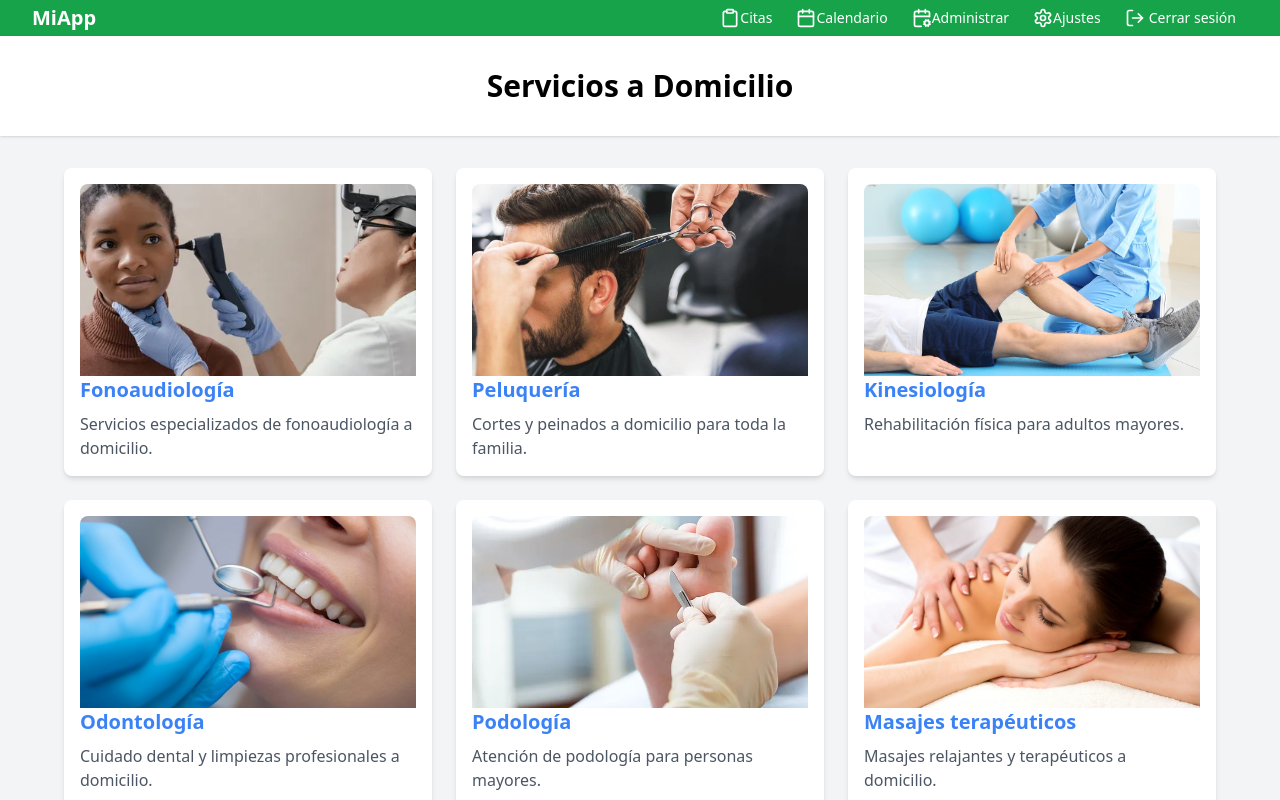
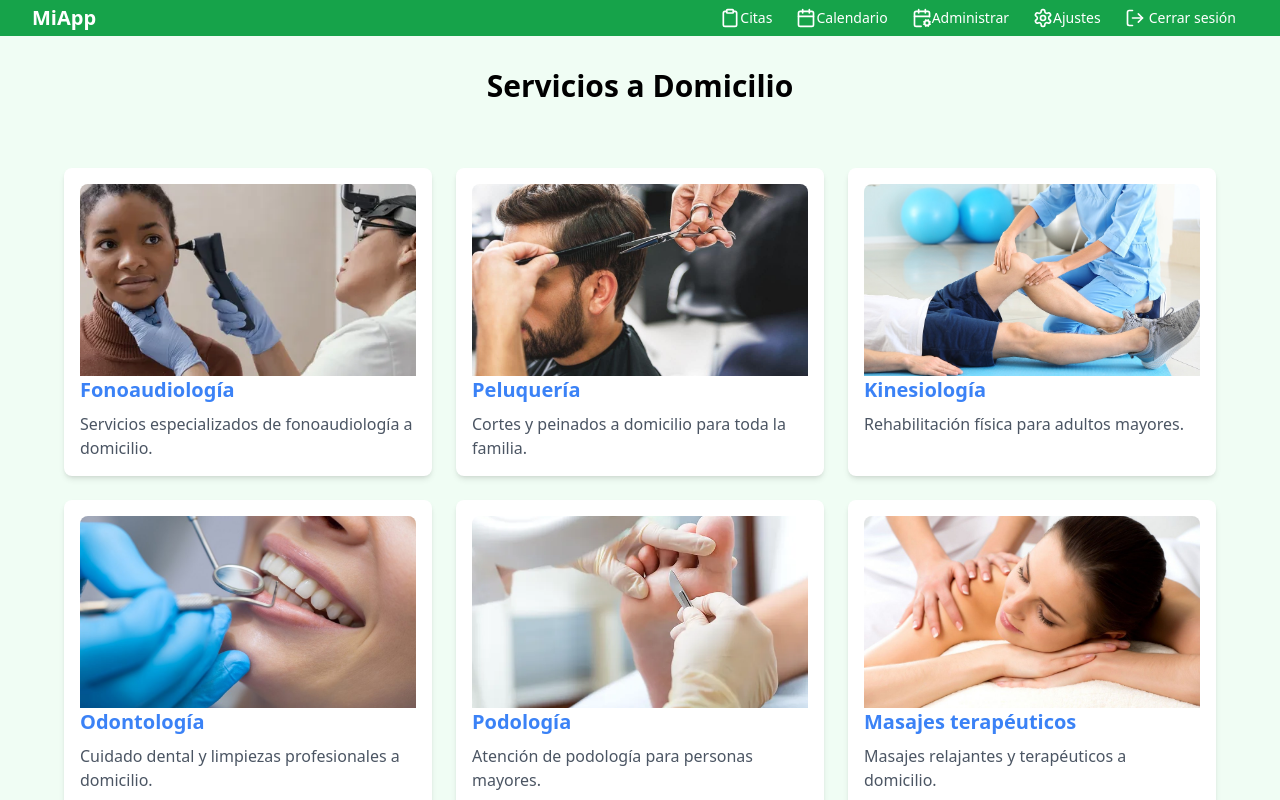
Before and after one commit to sebas-tian18/APP-Agenda-Mayor, a React (Vite) app in the folder frontend/: page /servicios in a window 1280 px wide. Shown: the top 800 px of the page. Built offline with nearby package versions, Linux system fonts and the light colour scheme; sample sign-in values are in the browser's storage.

Commit message:
Pequeños errores de bg, y ruta citas protegida

```diff
--- a/frontend/pages/Home.jsx
+++ b/frontend/pages/Home.jsx
@@ -7,7 +7,7 @@ const Home = () => {
 
 
   return (
-    <div className="flex flex-col items-center justify-center h-screen bg-gray-100">
+    <div className="flex flex-col items-center justify-center h-screen bg-green-50">
       <h1 className="text-4xl font-bold mb-8">
         Bienvenido(a){username ? `, ${username}` : 'Iniciar sesión denuevo'} a la página principal
       </h1>
--- a/frontend/pages/Servicios.jsx
+++ b/frontend/pages/Servicios.jsx
@@ -215,8 +215,8 @@ function Servicios() {
   };
 
   return (
-    <div className="min-h-screen bg-gray-100">
-      <div className="text-center p-8 bg-white shadow">
+    <div className="min-h-screen bg-green-50">
+      <div className="text-center p-8">
         <h1 className="text-3xl font-bold">Servicios a Domicilio</h1>
       </div>
       <main className="p-8">
--- a/frontend/pages/ViewCitas.jsx
+++ b/frontend/pages/ViewCitas.jsx
@@ -45,7 +45,7 @@ function ViewCitas() {
   if (loading) return <div>Cargando...</div>;
   // Div principal que muestra las citas que tengo agendadas
   return (
-    <div className="min-h-screen bg-gradient-to-br from-green-100 to-blue-100 flex flex-col items-center justify-center p-4 sm:p-6">
+    <div className="min-h-screen bg-green-50 from-green-100 to-blue-100 flex flex-col items-center justify-center p-4 sm:p-6">
       <h1 className="text-3xl sm:text-4xl font-bold text-green-800 mb-6 sm:mb-8 text-center">
         Mis Citas Agendadas
       </h1>
--- a/frontend/src/App.jsx
+++ b/frontend/src/App.jsx
@@ -26,8 +26,14 @@ function App() {
             <Route path="/" element={<Login />} />
             <Route path="/login" element={<Login />} />
             <Route path="/register" element={<Register />} />
-            <Route path="/citas" element={<ViewCitas />} />
             {/* Rutas privadas */}
+            <Route path="/citas"
+            element={
+              <PrivateRoute>
+                <ViewCitas />
+              </PrivateRoute>
+              }
+            />
             <Route
               path="/administrador"
               element={
```
Also changed, not shown: 1 other file (tests, documents, lock files or other folders).
